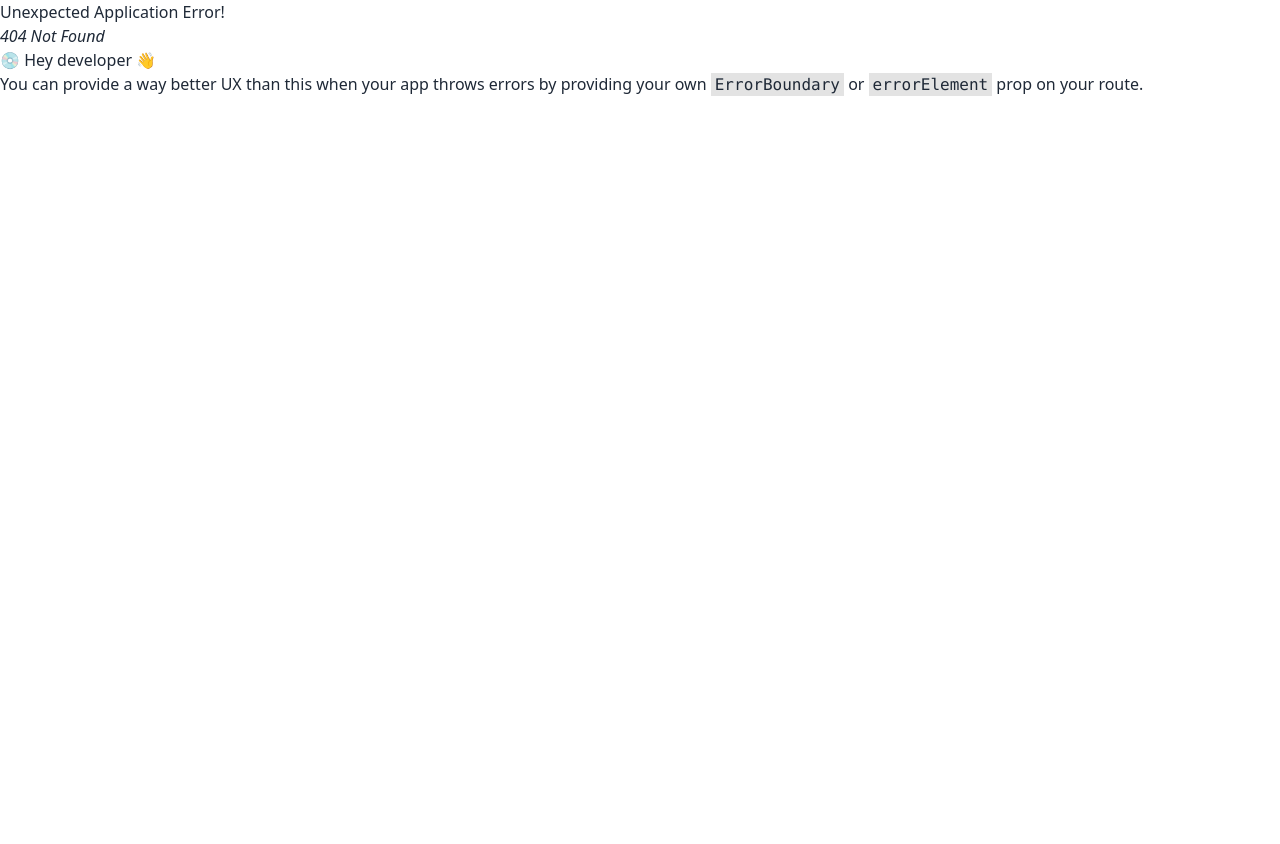
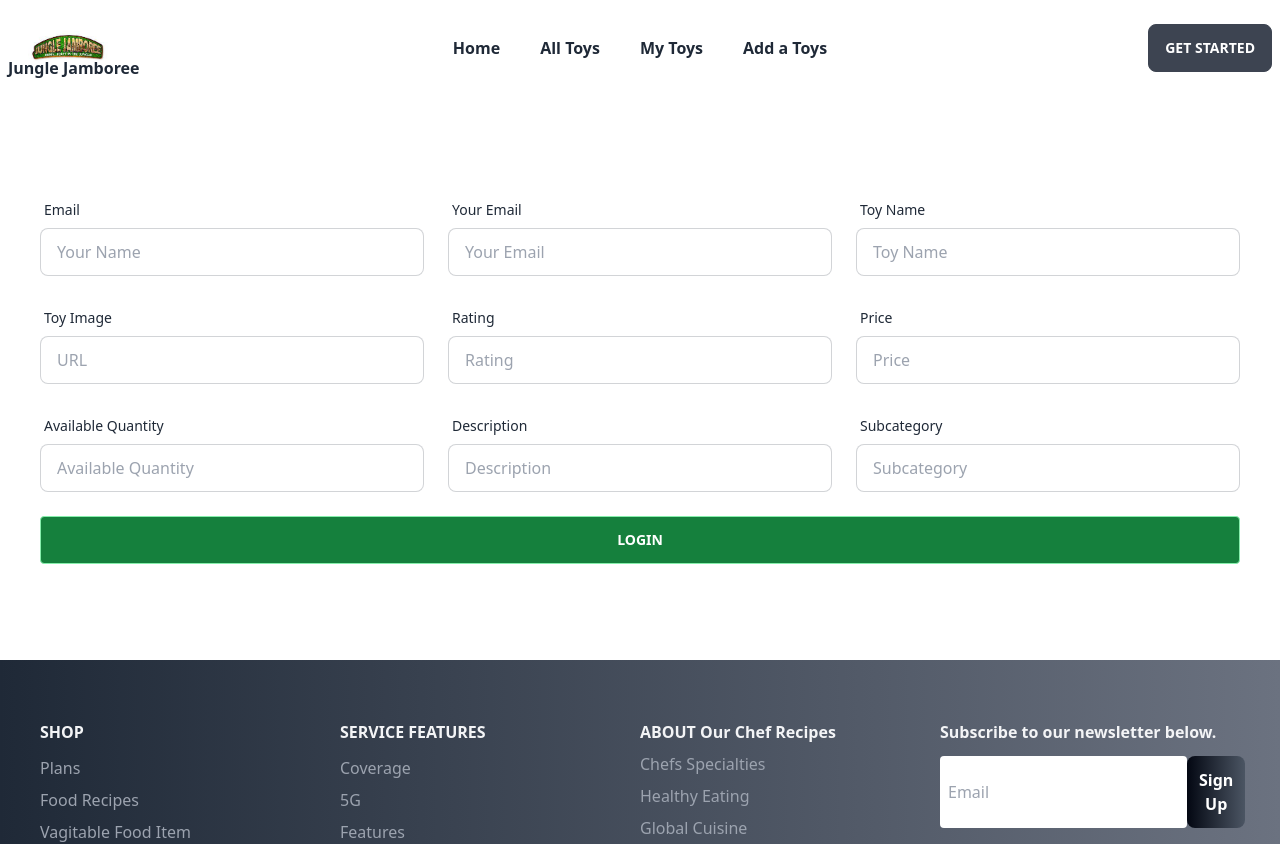
Before and after one commit to yeasinbhuiyan/Jungle-Jamboree-Client, a React (Vite) app: page /addToys in a window 1280 px wide. Before the commit this address had no page. Shown: the top 844 px of the page. Before the commit the page ends 800 px from the top, so only its background shows below. Built offline with nearby package versions, Linux system fonts and the light colour scheme.

Commit message:
add toys section almost complete

```diff
--- /dev/null
+++ b/src/Pages/AddToys/AddToys.jsx
@@ -0,0 +1,120 @@
+
+const AddToys = () => {
+    const handleSubmit = (event) => {
+        //     "img": "https://media.istockphoto.com/id/481198620/photo/terrier-playing-with-a-colourful-ball.jpg?b=1&s=170667a&w=0&k=20&c=txqB6WUbT7TjZwSn40JFRwykkmGUTKHVwu1gJlygUSA=",
+        //     "toy_name": "Dogs",
+        //     "seller_name": "Puppy Paradise",
+        //     "seller_email": "sales@puppyparadise.com",
+        //     "price": "14.99",
+        //     "ratings": 4.8,
+        //     "available_quantity": 12,
+        //     "subcategory": "Teddy Bear , Horse , Dinosaur , Cat , Unicorn , Cows , Rabbit , Elephant , Penguin",
+        //     "description": "Adorable and playful dog toys that are perfect for interactive playtime."
+        // },
+        event.preventDefault()
+        const form = event.target
+        const sellerName = form.seller_name.value
+        const sellerEmail = form.seller_email.value
+
+        const toyName = form.toy_name.value
+        const description = form.description.value
+        const quantity = form.quantity.value
+        const subcategory = form.subcategory.value
+        const price = form.price.value
+        const rating = form.rating.value
+        const img = form.img.value
+
+        const addToysDetails = {
+            img,
+            toy_name: toyName,
+            seller_name: sellerName,
+            seller_email: sellerEmail,
+            price,
+            ratings: rating,
+            available_quantity: quantity,
+            subcategory,
+            description,
+
+
+        }
+        console.log(addToysDetails)
+    }
+    return (
+
+
+
+        <div className='m-10 my-24'>
+            <form onSubmit={handleSubmit}>
+                <div className='grid grid-cols-1 md:grid-cols-2 lg:grid-cols-3 gap-6'>
+                    <div className="form-control">
+                        <label className="label">
+                            <span className="label-text">Email</span>
+                        </label>
+                        <input type="text" name='seller_name' placeholder="Your Name" className="input input-bordered" required />
+                    </div>
+                    <div className="form-control">
+                        <label className="label">
+                            <span className="label-text">Your Email</span>
+                        </label>
+                        <input type="email" name='seller_email' placeholder="Your Email" className="input input-bordered" required />
+
+                    </div>
+                    <div className="form-control">
+                        <label className="label">
+                            <span className="label-text">Toy Name</span>
+                        </label>
+                        <input type="text" name='toy_name' placeholder="Toy Name" className="input input-bordered" required />
+                    </div>
+                    <div className="form-control">
+                        <label className="label">
+                            <span className="label-text">Toy Image</span>
+                        </label>
+                        <input type="url" name='img' placeholder="URL" className="input input-bordered" required />
+
+                    </div>
+                    <div className="form-control">
+                        <label className="label">
+                            <span className="label-text">Rating</span>
+                        </label>
+                        <input type="text" name='rating' placeholder="Rating" className="input input-bordered" required />
+                    </div>
+                    <div className="form-control">
+                        <label className="label">
+                            <span className="label-text">Price</span>
+                        </label>
+                        <input type="text" name='price' placeholder="Price" className="input input-bordered" required />
+
+                    </div>
+                    <div className="form-control">
+                        <label className="label">
+                            <span className="label-text">Available Quantity</span>
+                        </label>
+                        <input type="number" name='quantity' placeholder="Available Quantity" className="input input-bordered" required />
+
+                    </div>
+                    <div className="form-control">
+                        <label className="label">
+                            <span className="label-text">Description</span>
+                        </label>
+                        <input type="text" name='description' placeholder="Description" className="input input-bordered" required />
+
+                    </div>
+                    <div className="form-control">
+                        <label className="label">
+                            <span className="label-text">Subcategory</span>
+                        </label>
+                        <input type="text" name='subcategory' placeholder="Subcategory" className="input input-bordered" required />
+
+                    </div>
+                </div>
+                <div className="form-control mt-6">
+                    <button className="btn btn-success">Login</button>
+                </div>
+            </form>
+        </div>
+
+
+    );
+};
+
+export default AddToys;
--- a/src/Pages/AlllToys/AllToysCard.jsx
+++ b/src/Pages/AlllToys/AllToysCard.jsx
@@ -6,11 +6,11 @@ const AllToysCard = ({toy}) => {
         <div className="card card-side bg-base-100 shadow-xl">
         <figure><img className='h-96 w-[600px]' src={img} alt="Movie"/></figure>
         <div className="card-body">
-          <h2 className="card-title">{toy_name}</h2>
-          <p className="card-title">{seller_name}</p>
-          <p>{price}</p>
-          <p>Avaiable : {available_quantity}</p>
-          <p>{subcategory}</p>
+          <h2 className="card-title text-2xl"> {toy_name}</h2>
+          <p className="font-semibold">Seller : {seller_name}</p>
+          <p className="text-xl"><span className="font-bold">Price:</span> ${price}</p>
+          <p><span className="font-bold ">Avaiable :</span> {available_quantity}</p>
+          <p className="text-lg"><span className="font-semibold">Subcategory:</span> <span className="text-sm font-semibold">{subcategory}</span></p>
           <div className="card-actions justify-end">
             <button className="btn-success btn"><small>View Details</small></button>
           </div>
--- a/src/Routers/router.jsx
+++ b/src/Routers/router.jsx
@@ -2,6 +2,7 @@ import { createBrowserRouter } from "react-router-dom";
 import Home from "../Pages/Home/Home";
 import Main from "../Layout/Main";
 import AllToys from "../Pages/AlllToys/AllToys";
+import AddToys from "../Pages/AddToys/AddToys";
 
 
 const router = createBrowserRouter([
@@ -16,7 +17,12 @@ const router = createBrowserRouter([
             {
                 path: '/allToys',
                 element : <AllToys></AllToys>
+            },
+            {
+                path: '/addToys',
+                element: <AddToys></AddToys>
             }
+
         ]
     }
 ])
--- a/src/Shared/NavigationBar/NavigationBar.jsx
+++ b/src/Shared/NavigationBar/NavigationBar.jsx
@@ -7,7 +7,7 @@ const NavigationBar = () => {
         <li><Link to='/'>Home</Link></li>
         <li><Link to='/allToys'>All Toys</Link></li>
         <li><Link>My Toys</Link></li>
-        <li><Link>Add a Toys</Link></li>
+        <li><Link to='/addToys'>Add a Toys</Link></li>
 
 
 
```
